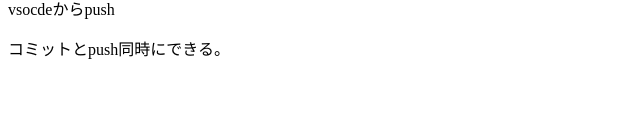
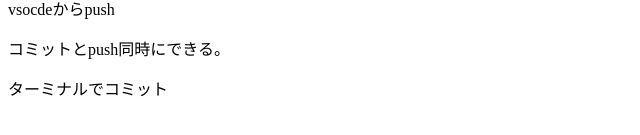
Before and after one commit to Seika-Nakayama/git_practice, a plain HTML site: page twice.html in a window 1280 px wide. Shown: the part 133-268 px from the top of the page, without its empty margins (0-640 px from the left). Drawn offline with Linux system fonts and the light colour scheme.

Commit message:
vscodeのターミナルからコミットしてみる。

```diff
--- a/twice.html
+++ b/twice.html
@@ -10,5 +10,6 @@
 	<p>vscodeからコミット、ステージングする。</p>
 	<p>vsocdeからpush</p>
 	<p>コミットとpush同時にできる。</p>
+	<p>ターミナルでコミット</p>
 </body>
 </html>
```
